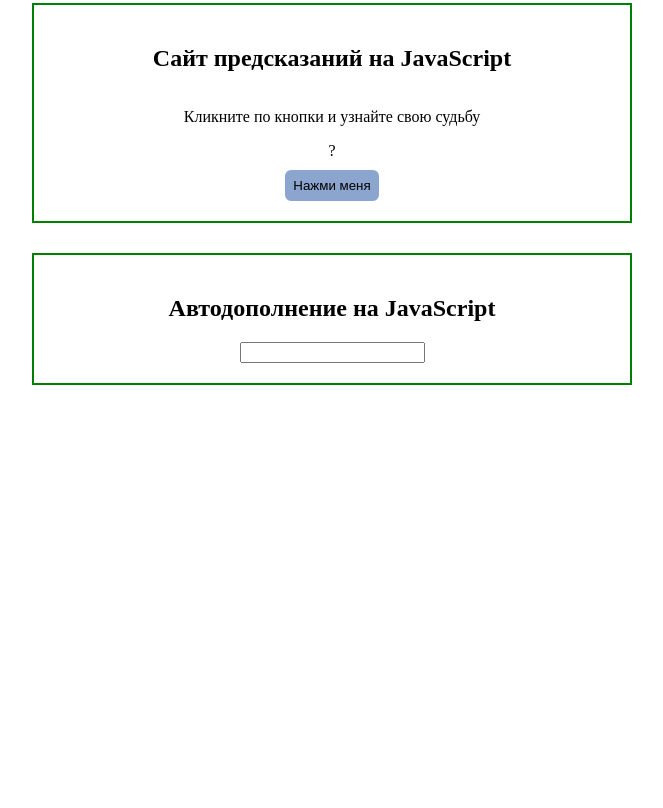
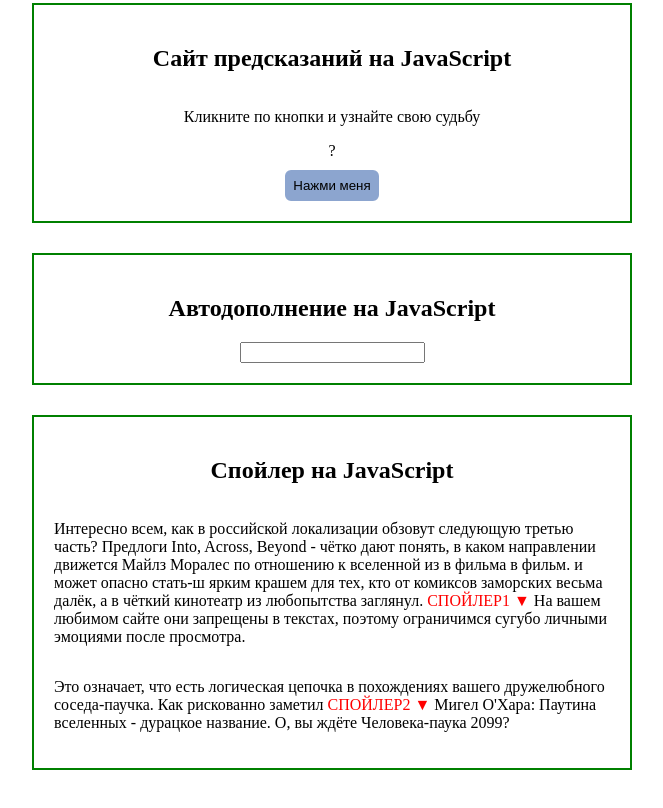
Before and after one commit to vavan19911987/Book_Practic_Mr.Coder, a plain HTML site: page Practice_Book/1.Practice_JavaScript/index.html in a window 1280 px wide. Shown: the part 4463-5271 px from the top of the page, without its empty margins (308-971 px from the left). Before the commit the page ends 4886 px from the top, so only its background shows below. Drawn offline with Linux system fonts and the light colour scheme.

Commit message:
Спойлер на JavaScript

```diff
--- a/Practice_Book/1.Practice_JavaScript/css/style.css
+++ b/Practice_Book/1.Practice_JavaScript/css/style.css
@@ -627,3 +627,30 @@ td {
     border: 1px solid black;
     cursor: pointer;
 }
+
+/*?????????????????????????????????????????????*/
+
+.spoilers {
+    padding: 20px;
+    border: 2px solid green;
+    width: 600px;
+    margin-bottom: 30px;
+    display: flex;
+    flex-direction: column;
+    align-items: center;
+    justify-content: center;
+}
+
+.spoiler {
+    color: red;
+}
+
+.spoiler:not(.active) {
+    display: none;
+}
+
+.toggle {
+    text-transform: uppercase;
+    text-decoration: none;
+    color: red;
+}
--- a/Practice_Book/1.Practice_JavaScript/index.html
+++ b/Practice_Book/1.Practice_JavaScript/index.html
@@ -188,7 +188,7 @@
     <div class="gamesCell">
         <h2>Игра угадай 5 загаданных ячеек за 25 секунд</h2>
         <p class="gamesText"><strong>"Нажми генерировать и кликай по ячейкам чтобы <br>найти все зеленые"</strong></p>
-        <p class ="time">00:00</p>
+        <p class="time">00:00</p>
         <input type="button" value="Генирировать" id="cellBtn">
         <input type="button" id="reset" onclick="location.reload()" value="Перезапустить">
     </div>
@@ -313,7 +313,7 @@
         <h2><strong>Поиск тегов на JavaScript</strong></h2>
         <h3><strong>Введите тег HTML нажмите ENTER</strong></h3>
         <p>Коллисество тегов ограниченно всвязи с <br> тем что это учебный проект</p>
-        <input type="text"  id="tagText">
+        <input type="text" id="tagText">
         <div class="descriptionTag"></div>
     </div>
 
@@ -332,7 +332,7 @@
         <input id="horoscopeInp" placeholder="введите год и нажмите Enter">
         <div class="check">
             <label for="today">Сегодня</label>
-           <input checked type="radio" id="today"  name="contact" placeholder="Сегодня" value="today">
+            <input checked type="radio" id="today" name="contact" placeholder="Сегодня" value="today">
             <label for="tomorrow">Завтра</label>
             <input type="radio" id="tomorrow" name="contact" placeholder="Завтра" value="tomorrow">
             <label for="afterTomorrow">После завтра</label>
@@ -357,6 +357,41 @@
         <ul id="list"></ul>
     </div>
 
+    <div class="spoilers">
+        <h2>Спойлер на JavaScript</h2>
+        <p>
+            Интересно всем, как в российской локализации
+            обзовут следующую третью часть? Предлоги Into, Across,
+            Beyond - чётко дают понять, в каком направлении движется
+            Майлз Моралес по отношению к вселенной из в фильма в
+            фильм. и может опасно стать-ш ярким крашем для тех, кто от комиксов
+            заморских весьма далёк, а в чёткий кинотеатр из
+            любопытства заглянул.
+            <a href="" class="toggle">Спойлер1 &#9660;</a>
+        <span class="spoiler">
+            Кто там ещё будет и, самое главное,
+            что там вообще будет происходить, на эти вопросы придётся
+            отвечать спойлерами.
+        </span>
+        На вашем любимом сайте они запрещены в
+        текстах, поэтому ограничимся сугубо личными эмоциями после
+        просмотра.
+        </p>
+
+        <p>
+            Это означает, что есть логическая цепочка в
+            похождениях вашего дружелюбного соседа-паучка. Как
+            рискованно заметил
+            <a href="" class="toggle">Cпойлер2 &#9660;</a>
+            <span class="spoiler">
+            Он до безумия хорош,
+            </span>
+            Мигел О'Хара: Паутина вселенных - дурацкое
+            название. О, вы ждёте Человека-паука 2099?
+        </p>
+
+    </div>
+
 </div>
 
 
--- a/Practice_Book/1.Practice_JavaScript/js/script.js
+++ b/Practice_Book/1.Practice_JavaScript/js/script.js
@@ -300,8 +300,7 @@ function getGenerator() {
         function getRandomInt(min, max) {
             return Math.floor(Math.random() * (max - min + 1)) + min;
         }
-
-        number.textContent = getRandomInt(1, 100)
+        number.textContent = getRandomInt(1, 100);
     })
 }
 
@@ -1665,3 +1664,17 @@ function isInput(arr) {
     })
 }
 isInput();
+
+
+// ! Спойлер на JavaScript
+// * Сейчас мы научимся делать спойлеры. Под спойлерами я понимаю блоки,
+// * которые можно развернуть, либо свернуть с помощью специальной ссылки.
+
+let linkSpoiler = document.querySelectorAll('.toggle');
+let spoiler = document.querySelector('.spoiler');
+linkSpoiler.forEach((el) => {
+    el.addEventListener('click', (event) => {
+        event.preventDefault();
+        el.nextElementSibling.classList.toggle('active');
+    })
+})
```
Lines whose indentation alone changed are shown as unchanged.
